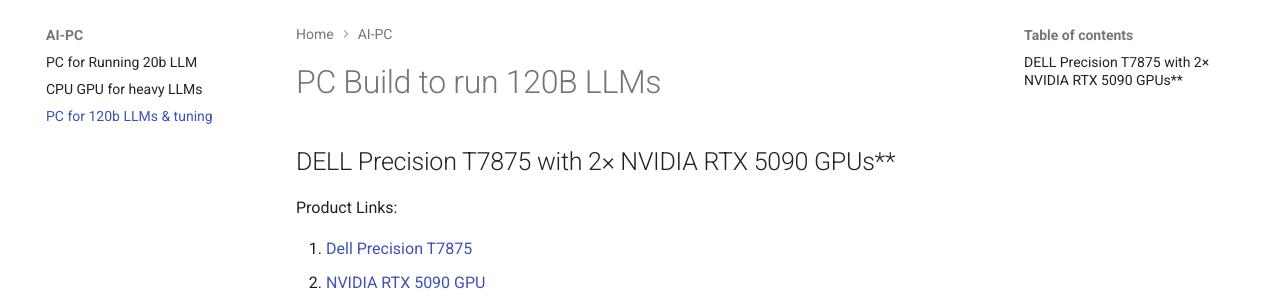
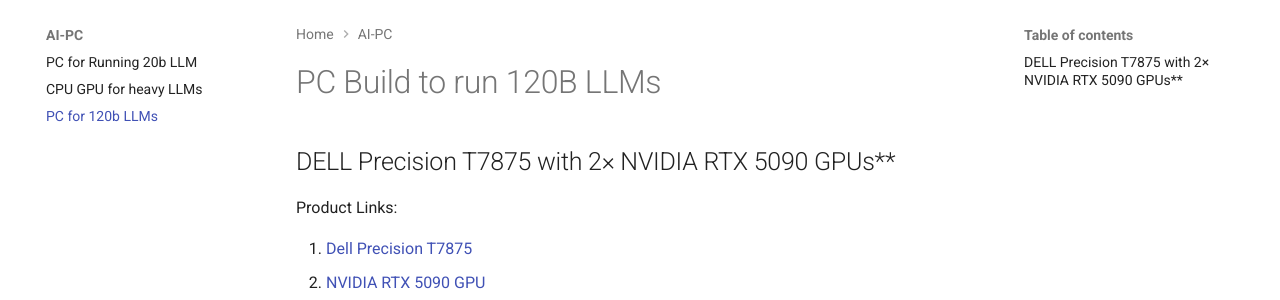
Before and after one commit to tejomayee-tech/toronto_ai_learning_group, an MkDocs documentation site: the page built from docs/ai-pc/pc-for-running-120b-llms-and-tune-as-well.md, in a window 1280 px wide. Shown: the part 124-424 px from the top of the page. Built offline with MkDocs 1.6.1 and Material for MkDocs 9.7.7, drawn with Linux system fonts in a browser that asks for light colours.

Commit message:
update mkdoc

```diff
--- a/mkdocs.yml
+++ b/mkdocs.yml
@@ -65,7 +65,7 @@
   - AI-PC:
     - PC for Running 20b LLM: ai-pc/pc-for-running-20b-llm.md
     - CPU GPU for heavy LLMs: ai-pc/hardware-for-running-heavy-llms.md
-    - PC for 120b LLMs & tuning: ai-pc/pc-for-running-120b-llms-and-tune-as-well.md
+    - PC for 120b LLMs: ai-pc/pc-for-running-120b-llms-and-tune-as-well.md
 
   - Programming:
     - Python:
```
